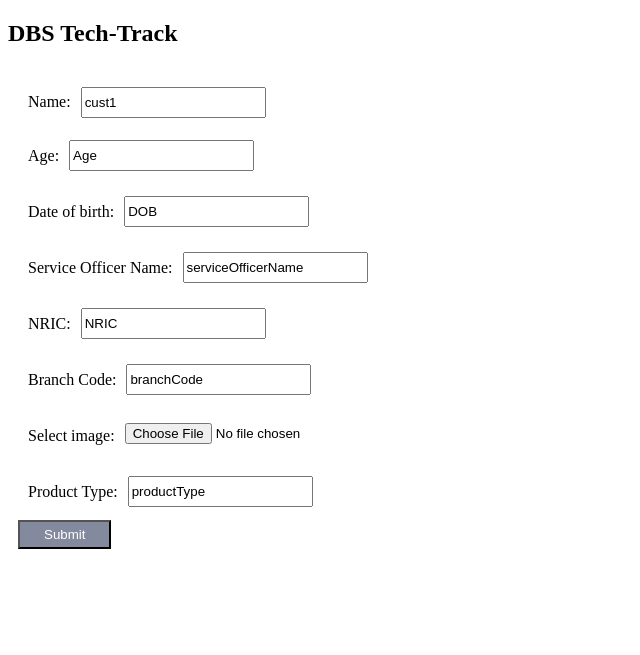
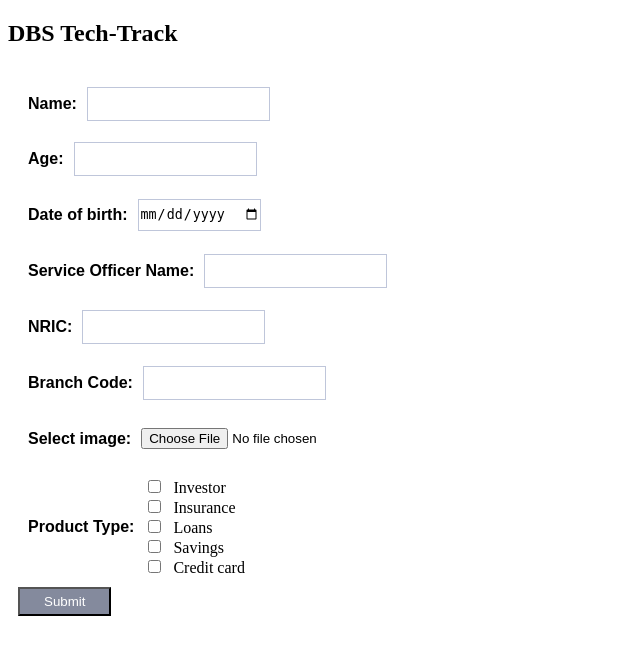
Before and after one commit to jermsinarocket/DBS-TechTrack, a Django app: template TechTrack/TechTrack/app/templates/TechTrack-Page2.html in a window 1280 px wide. Shown: the top 655 px of the page, without its empty margins (0-640 px from the left). Run offline with Django 3.2, Linux system fonts and the light colour scheme; the template is opened without the code that fills it, so the values that code supplies are empty.

Commit message:
add checkbox, date and slight styles

```diff
--- a/TechTrack/TechTrack/app/templates/TechTrack-Page2.html
+++ b/TechTrack/TechTrack/app/templates/TechTrack-Page2.html
@@ -6,12 +6,18 @@
       align-items: center;
       padding: 10px
     }
+
     .input-text {
       padding-right: 10px;
+      font-family: Arial;
+      font-style: normal;
+      font-weight: 600;
+      font-size: 16px;
     }
 
     .input-box {
-      height: 25px;
+      height: 30px;
+      border: 1px solid #BFC6DA;
     }
 
     .button {
@@ -23,50 +29,59 @@
     .overall {
       padding: 10px
     }
+
     </style>
 <body>
 <h2>DBS Tech-Track</h2>
-
 <form action="/credentials.php">
   <div class="overall">
     <div class="input-row">
       <label class="input-text" for="custName">Name:</label><br>
-      <input class="input-box" type="text" id="custName" name="custName" value="cust1"><br>
+      <input class="input-box" type="text" id="custName" name="custName"><br>
     </div>
     <div class="input-row">
       <label class="input-text" for="custAge">Age:</label><br>
-      <input class="input-box" type="text" id="custAge" name="custAge" value="Age"><br><br>
+      <input class="input-box" type="text" id="custAge" name="custAge"><br><br>
     </div>
     <div class="input-row">
       <label class="input-text" for="DOB">Date of birth:</label><br>
-      <input class="input-box" type="text" id="DOB" name="DOB" value="DOB"><br><br>
+      <input class="input-box" type="date" id="DOB" name="DOB"><br><br>
     </div>
     <div class="input-row">
       <label class="input-text" for="serviceOfficerName">Service Officer Name:</label><br>
-      <input class="input-box" type="text" id="serviceOfficerName" name="serviceOfficerName" value="serviceOfficerName"><br><br>
+      <input class="input-box" type="text" id="serviceOfficerName" name="serviceOfficerName"><br><br>
     </div>
 
     <div class="input-row">
       <label class="input-text" for="NRIC">NRIC:</label><br>
-      <input class="input-box" type="text" id="NRIC" name="NRIC" value="NRIC"><br><br>
+      <input class="input-box" type="text" id="NRIC" name="NRIC"><br><br>
     </div>
     <div class="input-row">
       <label class="input-text" for="branchCode">Branch Code:</label><br>
-      <input class="input-box" type="text" id="branchCode" name="branchCode" value="branchCode"><br><br>
+      <input class="input-box" type="text" id="branchCode" name="branchCode"><br><br>
     </div>
     <div class="input-row">
       <label class="input-text" for="img">Select image:</label><br>
-      <input class="input-box" type="file" id="img" name="img" accept="image/*"><br><br>
+      <input type="file" id="img" name="img" accept="image/*"><br><br>
     </div>
     <div class="input-row">
       <label class="input-text" for="productType">Product Type:</label><br>
-      <input class="input-box" type="text" id="productType" name="productType" value="productType"><br><br>
+      <div>
+        <input type="checkbox" name="productType[]">
+        <label style="padding-left: 5px"> Investor</label><br>
+        <input type="checkbox" name="productType[]">
+        <label style="padding-left: 5px"> Insurance</label><br>
+        <input type="checkbox" name="productType[]">
+        <label style="padding-left: 5px"> Loans</label><br>
+        <input type="checkbox" name="productType[]">
+        <label style="padding-left: 5px"> Savings</label><br>
+        <input type="checkbox" name="productType[]">
+        <label style="padding-left: 5px" >Credit card</label><br>
+      </div>
+
     </div>
     <input class= "button"  type="submit" value="Submit">
-
   </div>
-
 </form>
-
 </body>
 </html>
```
